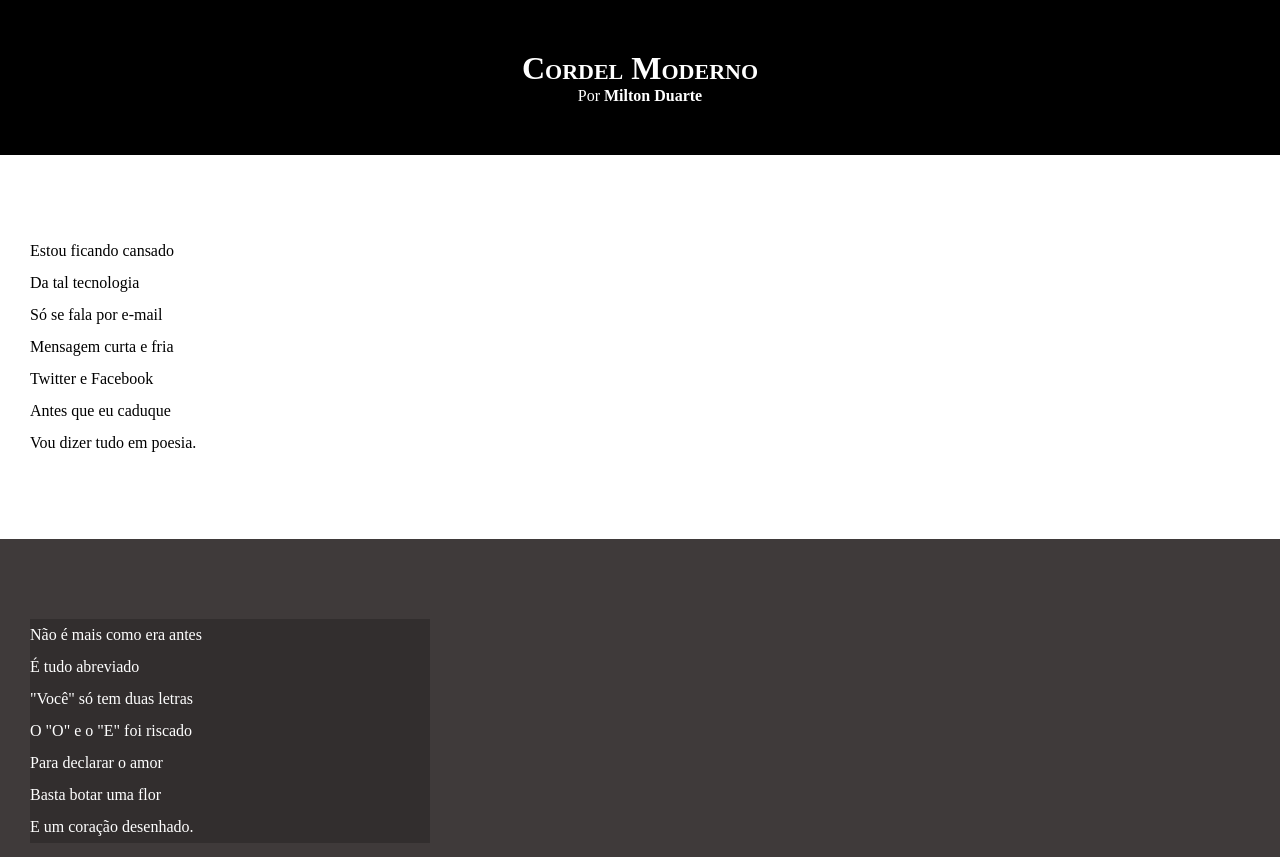
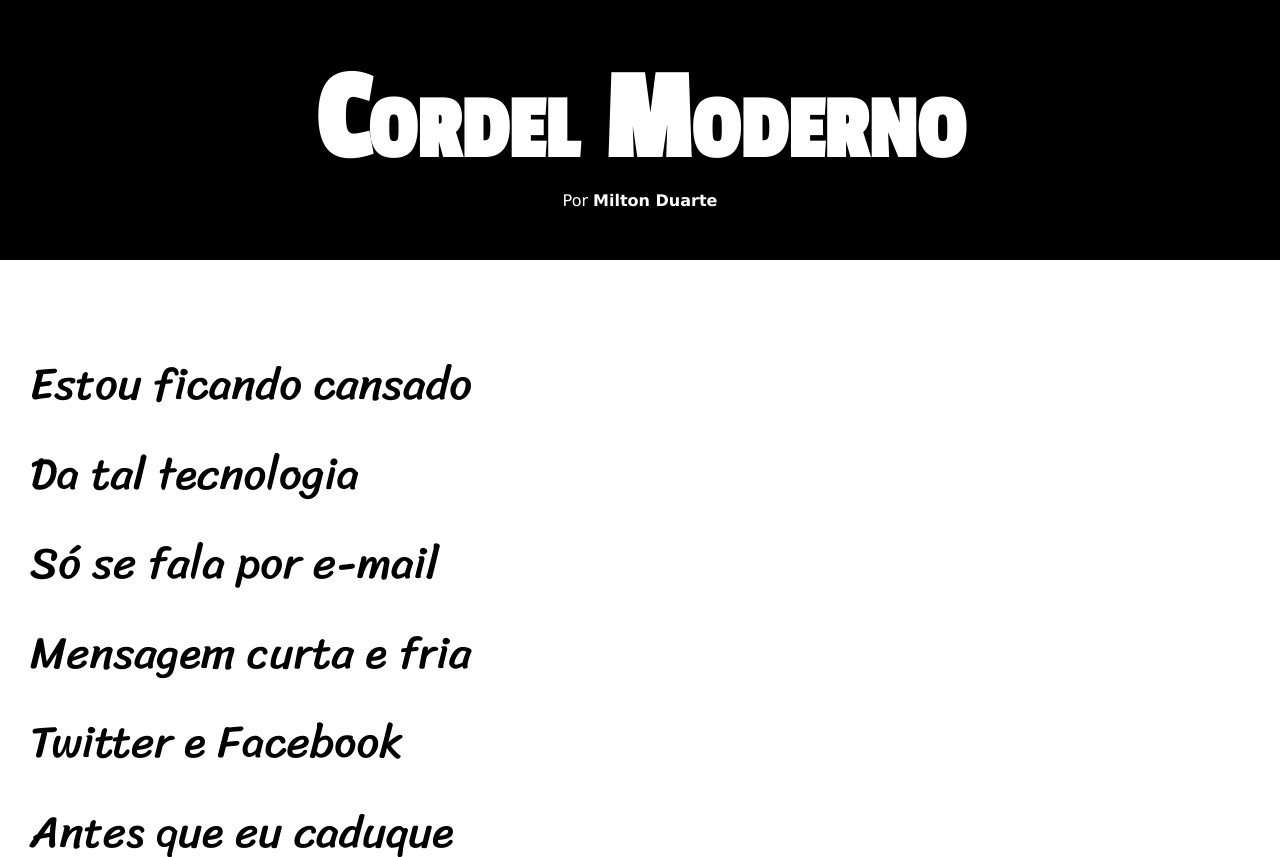
Before and after one commit to Benoggs/html-css, a plain HTML site: page exercicios/desafio012/index.html in a window 1280 px wide. Shown: the top 857 px of the page. Drawn offline with Linux system fonts and the light colour scheme.

Commit message:
fontes do projeto

```diff
--- a/exercicios/desafio012/estilo/style.css
+++ b/exercicios/desafio012/estilo/style.css
@@ -1,4 +1,14 @@
 @charset "UTF-8";
+
+@import url('https://fonts.googleapis.com/css2?family=Passion+One&display=swap');
+
+@import url('https://fonts.googleapis.com/css2?family=Sriracha&display=swap');
+
+:root {
+    --fonte1: Verdana, Geneva, Tahoma, sans-serif;
+    --fonte2: 'Passion One', serif;
+    --fonte3: 'Sriracha', serif;
+}
 
 * {
     margin: 0px;
@@ -8,6 +18,7 @@
 html, body {
     min-height: 100vh;
     background-color: darkgray;
+    font-family: var(--fonte1);
 }
 
 header {
@@ -19,6 +30,8 @@ header {
 header > h1 {
     padding-top: 50px;
     font-variant: small-caps;
+    font-family: var(--fonte2);
+    font-size: 10vw;
 }
 
 header > p {
@@ -40,6 +53,8 @@ section {
     padding-bottom: 10vh;
     line-height: 2em;
     padding-left: 30px;
+    font-family: var(--fonte3);
+    font-size: 3.5vw;
 }
 
 section.normal {
@@ -53,7 +68,8 @@ section.imagem {
 }
 
 section.imagem > p {
-    width: 400px;
+    display: inline-block;
+    padding: 5px;
     background-color: rgba(0, 0, 0, 0.199);
 }
 
```
